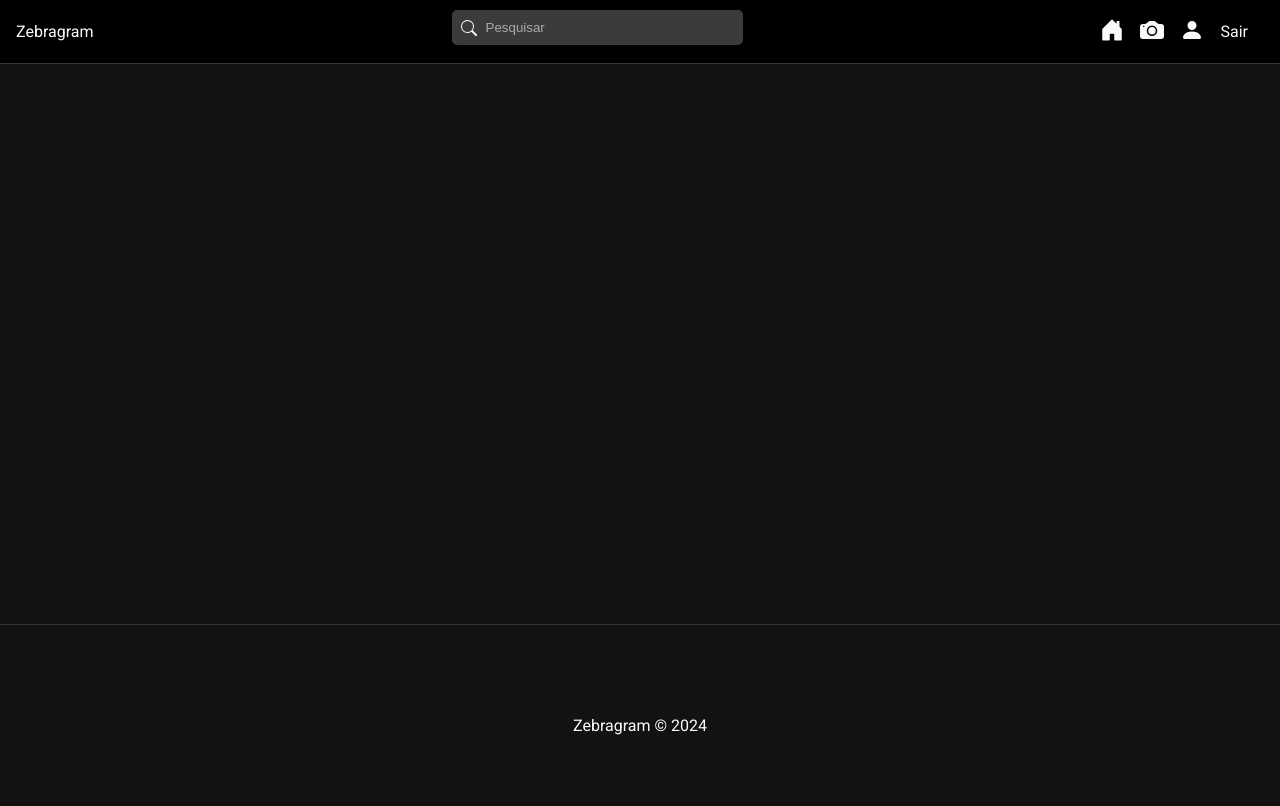
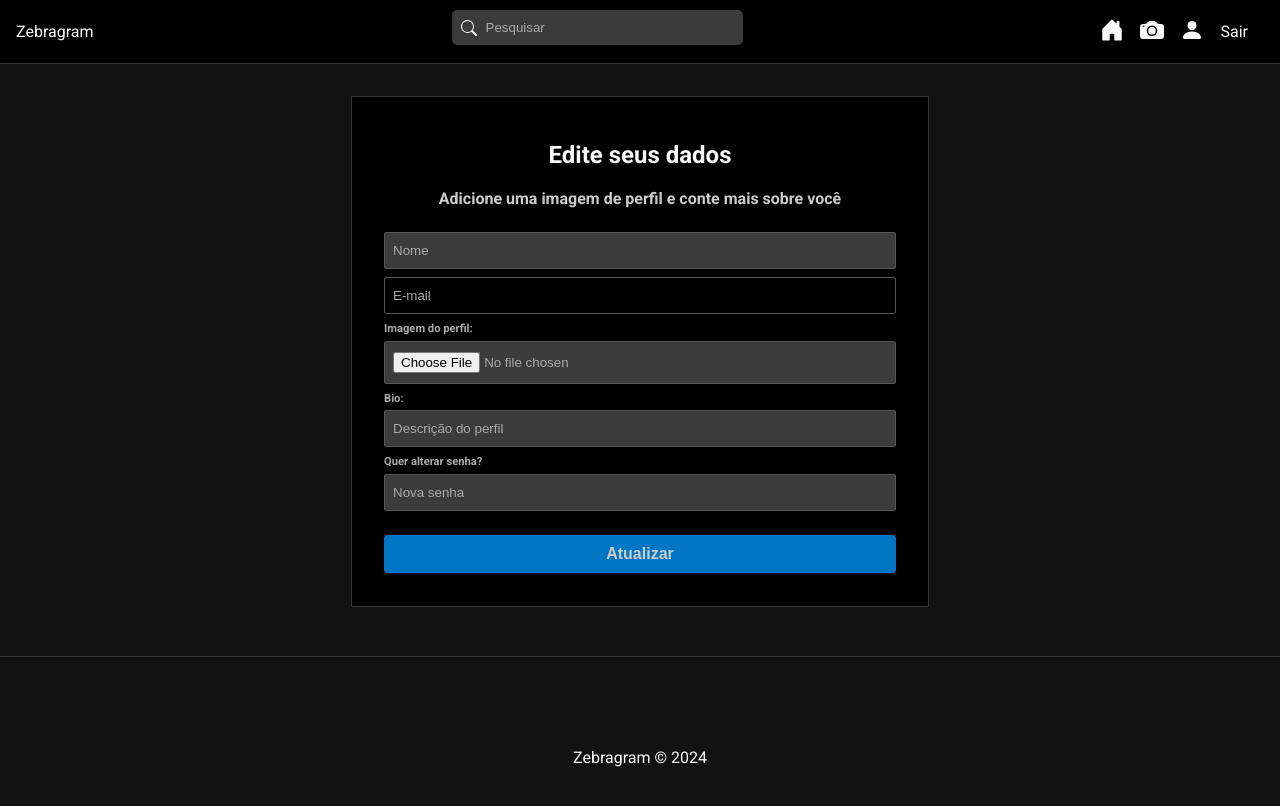
Before and after one commit to EnzoMiShiotuqui/zebraGram, a React (Vite) app in the folder ZebraGram/FrontEnd/: page /profile in a window 1280 px wide. Shown: the top 806 px of the page. Built offline with nearby package versions, Linux system fonts and the light colour scheme; sample sign-in values are in the browser's storage.

Commit message:
feat: tela editar

```diff
--- a/ZebraGram/FrontEnd/src/App.jsx
+++ b/ZebraGram/FrontEnd/src/App.jsx
@@ -14,6 +14,7 @@
 // Components
 import Navbar from './components/Navbar/Navbar'
 import Footer from './components/Footer/Footer'
+import EditProfile from './components/editProfile/editProfile'
 
 function App() {
 
@@ -34,6 +35,7 @@
                 <Route path="/" element={auth ? <Home/> : <Navigate to='/login'/>}/>
                 <Route path="/login" element={!auth ? <Login/> : <Navigate to='/'/>}/>
                 <Route path="/register" element={!auth ? <Register/> : <Navigate to='/'/>}/>
+                <Route path="/profile" element={auth ? <EditProfile/> : <Navigate to='/login'/>}/>
               </Routes>
           </div>
         <Footer/>
--- /dev/null
+++ b/ZebraGram/FrontEnd/src/components/editProfile/editProfile.css
@@ -0,0 +1,19 @@
+#profile {
+    border: 1px solid #363636;
+    background-color: #000;
+    padding: 1.5em 2em;
+    max-width: 40%;
+    margin: 2em auto;
+    text-align: center;
+}
+
+.subtitle {
+    color: #ccc
+}
+
+.profile-image {
+    width: 150px;
+    height: 150px;
+    border-radius: 50%;
+    margin-bottom: 1em;
+}
--- /dev/null
+++ b/ZebraGram/FrontEnd/src/components/editProfile/editProfile.jsx
@@ -0,0 +1,39 @@
+import './editProfile.css'
+
+import React from 'react'
+
+const editProfile = () => {
+
+  const handleSubmit = (e) => {
+    e.preventDefault()
+  }
+
+  return (
+    <div id="profile">
+        <h2>Edite seus dados</h2>
+        <p className='subtitle'>Adicione uma imagem de perfil e conte mais sobre você</p>
+        {/* Preview da imagem */}
+
+        <form onSubmit={handleSubmit}>
+            <input type='text' placeholder='Nome'/>
+            <input type='email' placeholder='E-mail' disabled/>
+            <label>
+                <span>Imagem do perfil: </span>
+                <input type='file'/>
+            </label>
+            <label>
+                <span>Bio: </span>
+                <input type="text" placeholder='Descrição do perfil'/>
+            </label>
+            <label>
+                <span>Quer alterar senha?</span>
+                <input type="password" placeholder='Nova senha'/>
+            </label>
+            <input type='submit' value="Atualizar"/>
+
+        </form>
+    </div>
+  )
+}
+
+export default editProfile
```
